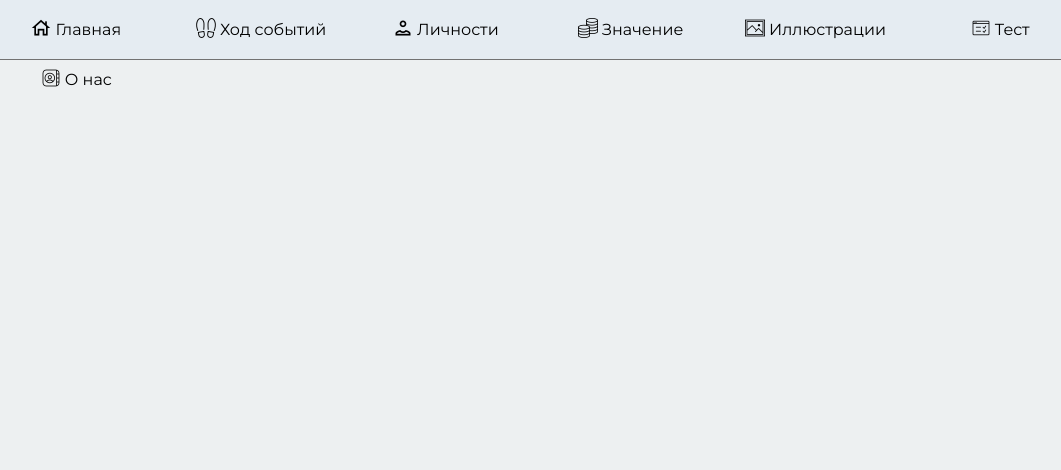
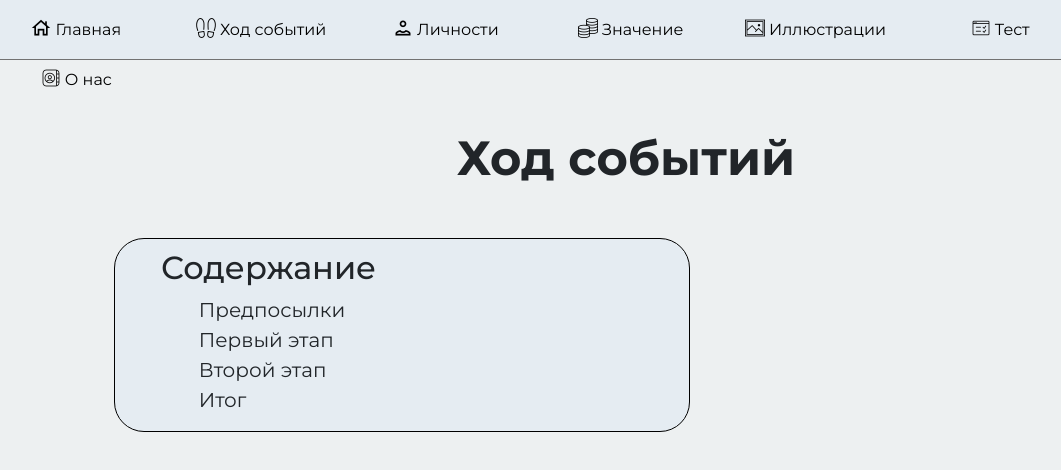
Before and after one commit to basketcase7/TheMexicanRevolution, a plain HTML site: page events.html in a window 1280 px wide. Shown: the whole page, without its empty margins (14-1075 px from the left). Drawn offline with nearby package versions, Linux system fonts and the light colour scheme.

Commit message:
part of db

```diff
--- a/events.html
+++ b/events.html
@@ -17,9 +17,9 @@
       crossorigin="anonymous"
     />
     <link rel="stylesheet" href="teststyles.css" />
+    <script src="scroll.js" defer></script>
   </head>
   <body>
-    <script src="scroll.js"></script>
     <div class="panel">
       <div id="bg-panel"></div>
       <div class="bar">
@@ -55,5 +55,15 @@
         </button>
       </div>
     </div>
+    <h1>Ход событий</h1>
+    <div class="soders">
+      <h2>Содержание</h2>
+      <ul id="soder">
+        <li onclick="">Предпосылки</li>
+        <li onclick="">Первый этап</li>
+        <li onclick="">Второй этап</li>
+        <li onclick="">Итог</li>
+      </ul>
+    </div>
   </body>
 </html>
--- a/teststyles.css
+++ b/teststyles.css
@@ -92,3 +92,24 @@ h1 {
   background-color: rgba(25, 128, 255, 0.041);
   border: 1px solid black;
 }
+h2 {
+  margin-left: 8%;
+  margin-top: 10px;
+}
+#soder {
+  margin-left: 9%;
+  font-size: 20px;
+  list-style-type: none;
+}
+.soders {
+  border: 1px solid black;
+  width: 45%;
+  margin-left: 10%;
+  margin-top: 50px;
+  border-radius: 30px;
+  background-color: rgba(25, 128, 255, 0.041);
+}
+a {
+  color: black;
+  text-decoration: none;
+}
```
Also changed, not shown: mexRevol/back.js (added, +29 -0 lines), mexRevol/package.json (added, +16 -0 lines), test.js (+10 -1 lines), value.html (+1 -0 lines), 1 other file.
